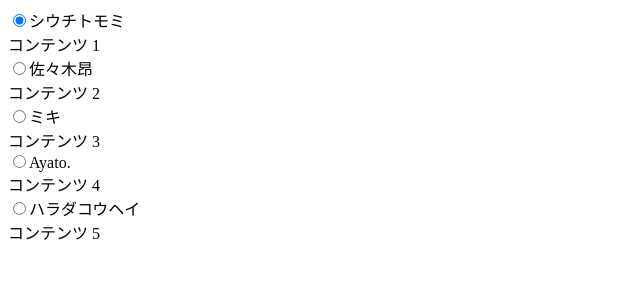
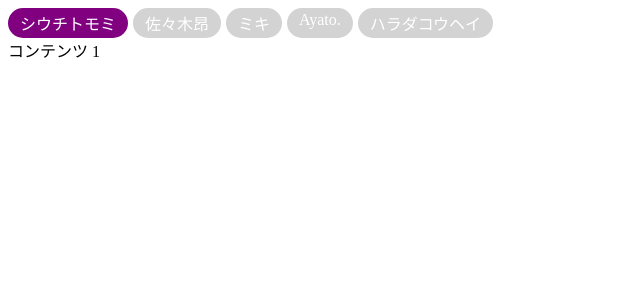
Before and after one commit to na7tsu2/na7tsu2.github.io, a PHP site: page / in a window 1280 px wide, after a click on "シウチトモミ". Shown: the top 300 px of the page, without its empty margins (0-640 px from the left). Run offline with PHP 8.4, Linux system fonts and the light colour scheme.

Commit message:
Update style.css

```diff
--- a/style.css
+++ b/style.css
@@ -1,36 +1,27 @@
-.area {
-  width: 500px;
-  margin: auto;
-  flex-wrap: wrap;
-  display: flex;
+.tab-wrap {
+    display: flex;
+    flex-wrap: wrap;
 }
-
-.tab_class {
-  width: calc(100%/5);
-  height: 50px;
-  background-color: darkgrey;
-  line-height: 50px;
-  font-size: 15px;
-  text-align: center;
-  display: block;
-  float: left;
-  order: -1;
+.tab-label {
+    color: White;
+    background: LightGray;
+    margin-right: 5px;
+    padding: 3px 12px;
+    order: -1;
+    border-radius: 50px;
 }
-
-input[name="tab_name"] {
-  display: none;
+.tab-content {
+    width: 100%;
+    display: none;
 }
-
-input:checked + .tab_class {
-  background-color: cadetblue;
-  color: aliceblue;
+/* アクティブなタブ */
+.tab-switch:checked+.tab-label {
+    background: Purple;
 }
-
-.content_class {
-  display: none;
-  width: 100%;
+.tab-switch:checked+.tab-label+.tab-content {
+     display: block;
 }
-
-input:checked + .tab_class + .content_class {
-  display: block;
+/* ラジオボタン非表示 */
+.tab-switch {
+    display: none;
 }
```
